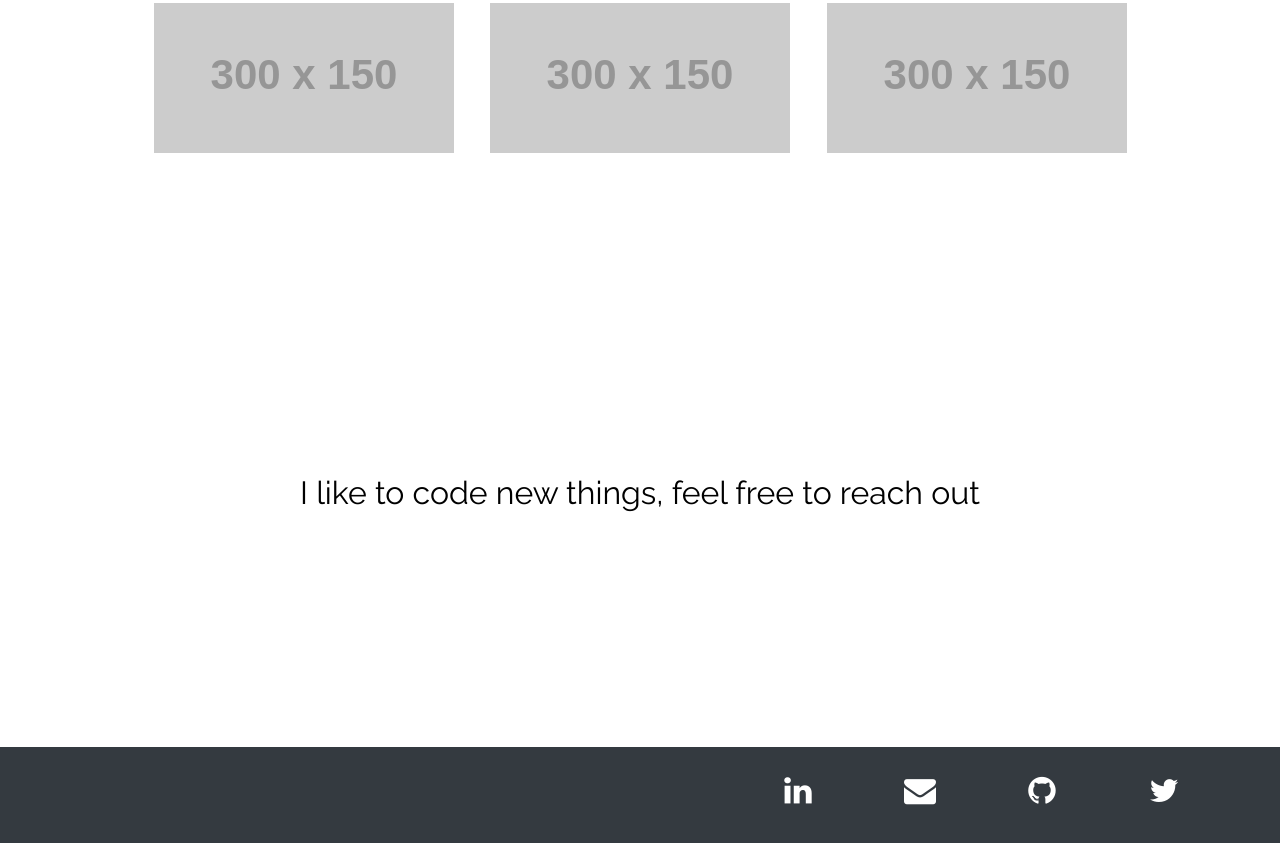
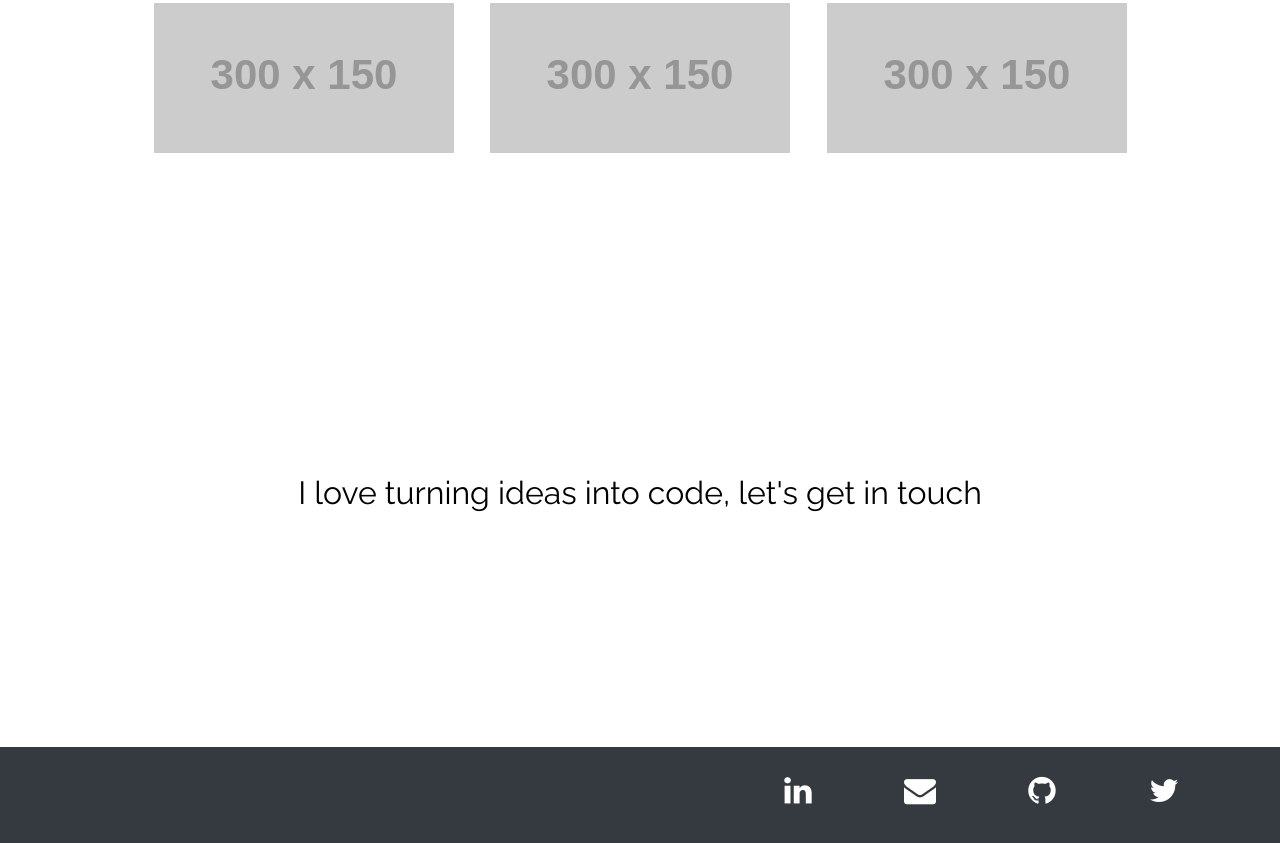
Before and after one commit to angelafrances/Portfolio, a plain HTML site: page index.html in a window 1280 px wide. Shown: the part 1948-2791 px from the top of the page. Drawn offline with Linux system fonts and the light colour scheme; placeholder pictures from the web are drawn by us; a web font is replaced by a local one.

Commit message:
update #1
update end message

```diff
--- a/index.html
+++ b/index.html
@@ -91,7 +91,7 @@
       <div class="container">
         <div class="row">
 
-            <h2>I like to code new things, feel free to reach out</h2>
+            <h2>I love turning ideas into code, let's get in touch</h2>
 
         </div>
       </div>
```
